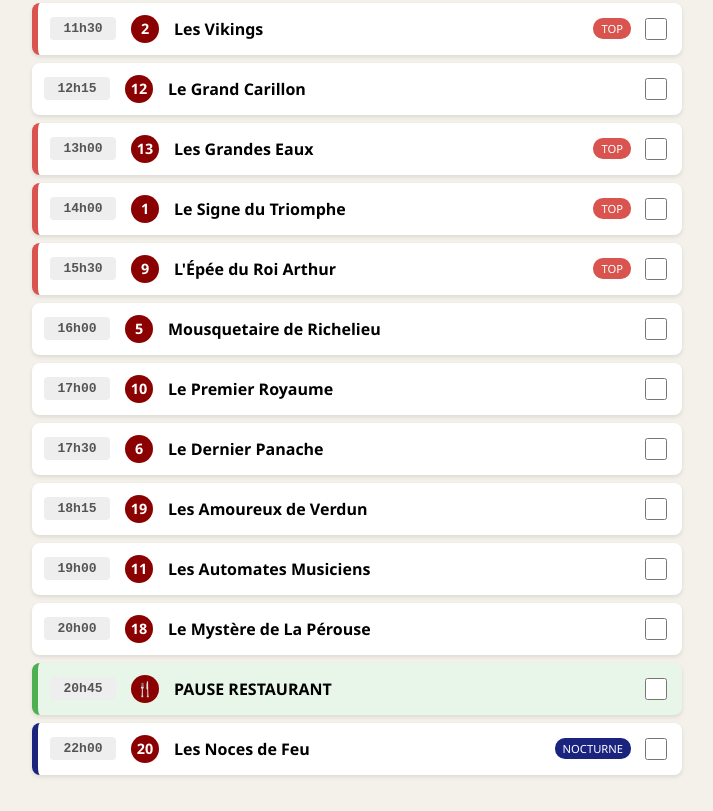
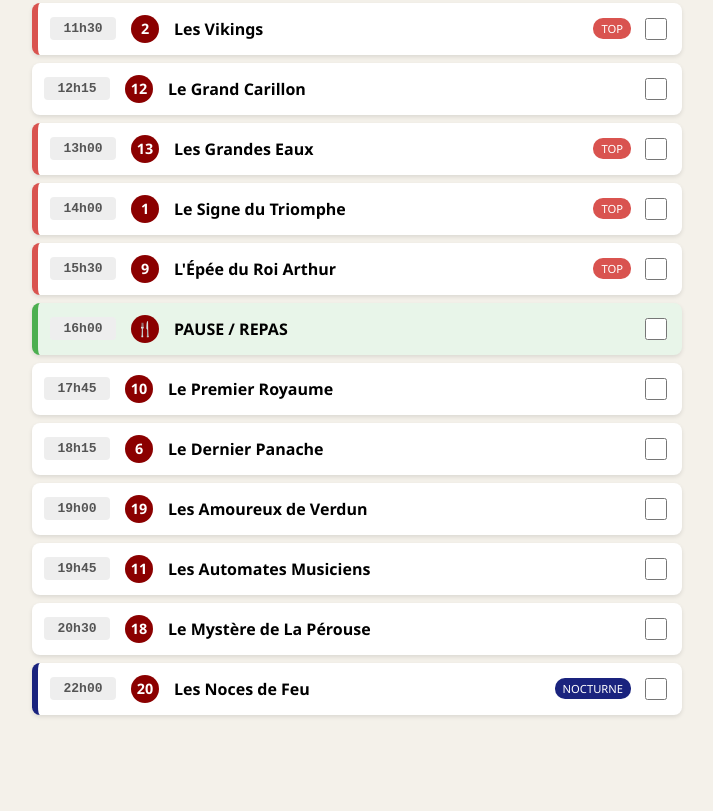
Before and after one commit to lukacharnical/Puy-du-fou, a plain HTML site: page index.html in a window 1280 px wide. Shown: the part 309-1120 px from the top of the page, without its empty margins (283-996 px from the left). After the commit the page ends 1060 px from the top, so only its background shows below. Drawn offline with Linux system fonts and the light colour scheme.

Commit message:
Add files via upload

```diff
--- a/index.html
+++ b/index.html
@@ -71,53 +71,46 @@
         <input type="checkbox" data-id="show-9">
       </li>
 
-      <li class="show-item">
+      <li class="show-item resto">
         <span class="time">16h00</span>
-        <span class="badge">5</span>
-        <span class="title">Mousquetaire de Richelieu</span>
-        <input type="checkbox" data-id="show-5">
+        <span class="badge">🍴</span>
+        <span class="title">PAUSE / REPAS</span>
+        <input type="checkbox" data-id="resto">
       </li>
 
       <li class="show-item immersive">
-        <span class="time">17h00</span>
+        <span class="time">17h45</span>
         <span class="badge">10</span>
         <span class="title">Le Premier Royaume</span>
         <input type="checkbox" data-id="show-10">
       </li>
 
       <li class="show-item">
-        <span class="time">17h30</span>
+        <span class="time">18h15</span>
         <span class="badge">6</span>
         <span class="title">Le Dernier Panache</span>
         <input type="checkbox" data-id="show-6">
       </li>
 
       <li class="show-item immersive">
-        <span class="time">18h15</span>
+        <span class="time">19h00</span>
         <span class="badge">19</span>
         <span class="title">Les Amoureux de Verdun</span>
         <input type="checkbox" data-id="show-19">
       </li>
 
       <li class="show-item">
-        <span class="time">19h00</span>
+        <span class="time">19h45</span>
         <span class="badge">11</span>
         <span class="title">Les Automates Musiciens</span>
         <input type="checkbox" data-id="show-11">
       </li>
 
       <li class="show-item immersive">
-        <span class="time">20h00</span>
+        <span class="time">20h30</span>
         <span class="badge">18</span>
         <span class="title">Le Mystère de La Pérouse</span>
         <input type="checkbox" data-id="show-18">
-      </li>
-
-      <li class="show-item resto">
-        <span class="time">20h45</span>
-        <span class="badge">🍴</span>
-        <span class="title">PAUSE RESTAURANT</span>
-        <input type="checkbox" data-id="resto">
       </li>
 
       <li class="show-item night">
```
